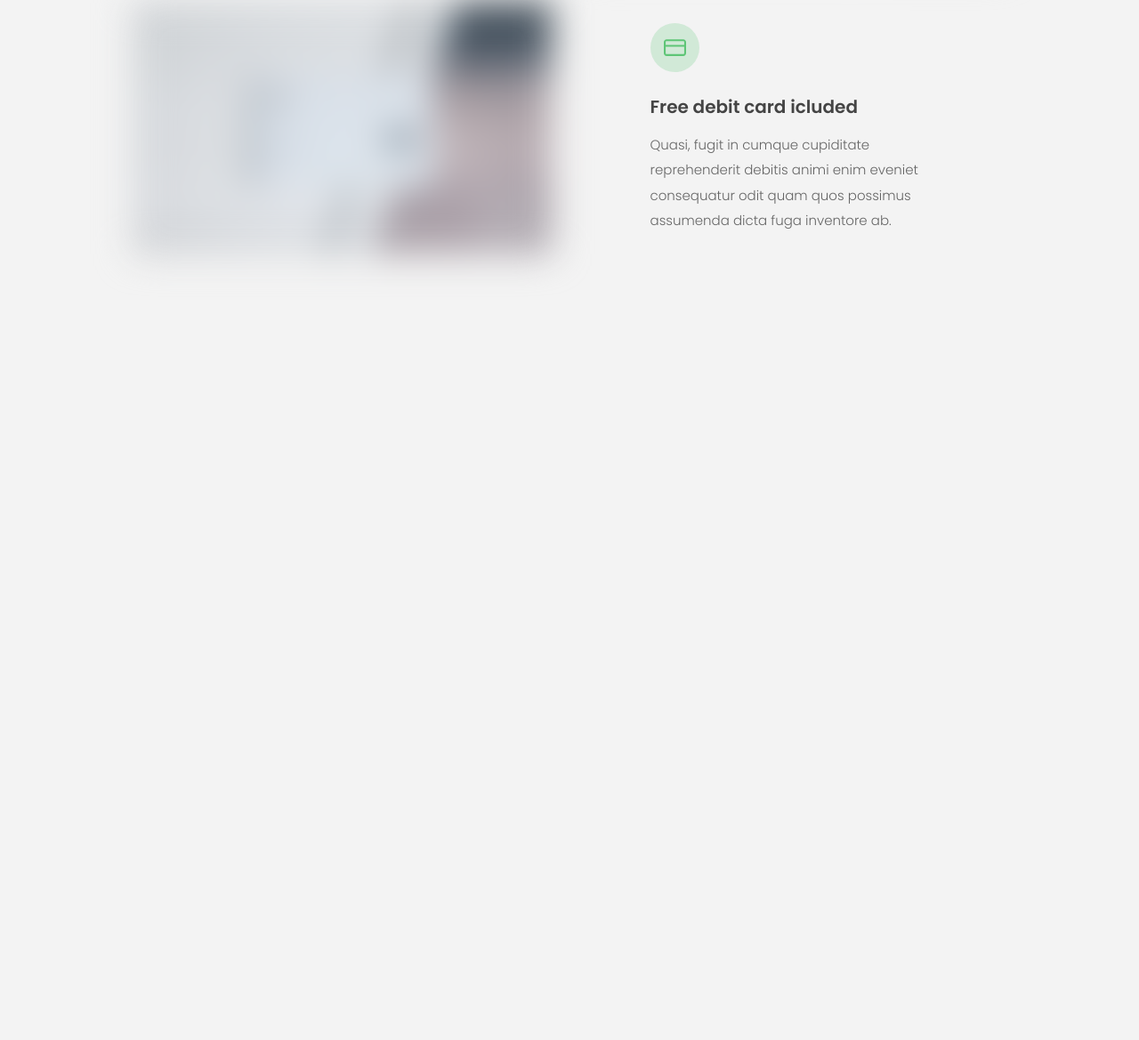
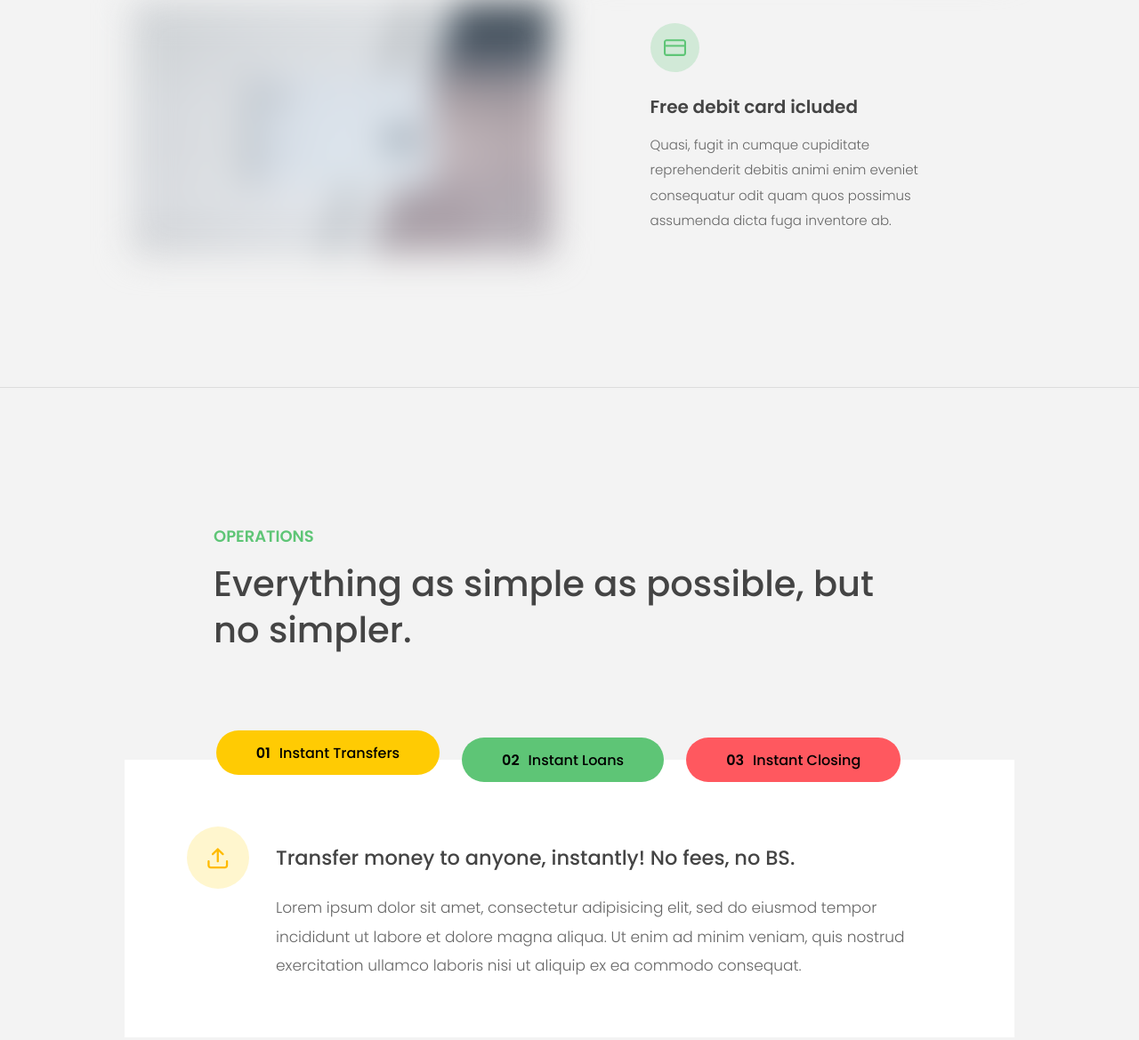
Before and after one commit to paukrol/Bankist-Website, a plain HTML site: page index.html in a window 1280 px wide. Shown: the part 1820-2989 px from the top of the page at 89% size. Before the commit the page ends 2255 px from the top, so only its background shows below. Drawn offline with Linux system fonts and the light colour scheme.

Commit message:
html, css: section 2: operations

```diff
--- a/index.html
+++ b/index.html
@@ -109,5 +109,85 @@
         </div>
       </div>
     </section>
+
+    <section class="section" id="section--2">
+      <div class="section__title">
+        <h2 class="section__description">Operations</h2>
+        <h3 class="section__header">
+          Everything as simple as possible, but no simpler.
+        </h3>
+      </div>
+
+      <div class="operations">
+        <div class="operations__tab-container">
+          <button
+            class="
+              btn
+              operations__tab operations__tab--1 operations__tab--active
+            "
+            data-tab="1"
+          >
+            <span>01</span>Instant Transfers
+          </button>
+          <button class="btn operations__tab operations__tab--2" data-tab="2">
+            <span>02</span>Instant Loans
+          </button>
+          <button class="btn operations__tab operations__tab--3" data-tab="3">
+            <span>03</span>Instant Closing
+          </button>
+        </div>
+
+        <div
+          class="
+            operations__content
+            operations__content--1
+            operations__content--active
+          "
+        >
+          <div class="operations__icon operations__icon--1">
+            <svg><use href="img/icons.svg#icon-upload"></use></svg>
+          </div>
+          <h5 class="operations__header">
+            Transfer money to anyone, instantly! No fees, no BS.
+          </h5>
+          <p class="operations__description">
+            Lorem ipsum dolor sit amet, consectetur adipisicing elit, sed do
+            eiusmod tempor incididunt ut labore et dolore magna aliqua. Ut enim
+            ad minim veniam, quis nostrud exercitation ullamco laboris nisi ut
+            aliquip ex ea commodo consequat.
+          </p>
+        </div>
+
+        <div class="operations__content operations__content--2">
+          <div class="operations__icon operations__icon--2">
+            <svg><use href="img/icons.svg#icon-home"></use></svg>
+          </div>
+          <h5 class="operations__header">
+            Buy a home or make your dreams come true, with instant loans.
+          </h5>
+          <p class="operations__description">
+            Duis aute irure dolor in reprehenderit in voluptate velit esse
+            cillum dolore eu fugiat nulla pariatur. Excepteur sint occaecat
+            cupidatat non proident, sunt in culpa qui officia deserunt mollit
+            anim id est laborum.
+          </p>
+        </div>
+
+        <div class="operations__content operations__content--3">
+          <div class="operations__icon operations__icon--3">
+            <svg><use href="img/icons.svg#icon-user-x"></use></svg>
+          </div>
+          <h5 class="operations__header">
+            No longer need your account? No problem! Close it instantly.
+          </h5>
+          <p class="operations__description">
+            Excepteur sint occaecat cupidatat non proident, sunt in culpa qui
+            officia deserunt mollit anim id est laborum. Ut enim ad minim
+            veniam, quis nostrud exercitation ullamco laboris nisi ut aliquip ex
+            ea commodo consequat.
+          </p>
+        </div>
+      </div>
+    </section>
   </body>
 </html>
--- a/style.css
+++ b/style.css
@@ -233,3 +233,126 @@ img {
 .lazy-img {
   filter: blur(20px);
 }
+
+/* OPERATIONS */
+.operations {
+  max-width: 100rem;
+  margin: 12rem auto 0 auto;
+  background-color: #fff;
+}
+
+.operations__tab-container {
+  display: flex;
+  justify-content: center;
+}
+
+.btn {
+  display: inline-block;
+  background-color: var(--color-primary);
+  font-size: 1.6rem;
+  font-family: inherit;
+  font-weight: 500;
+  border: none;
+  padding: 1.25rem 4.5rem;
+  border-radius: 10rem;
+  cursor: pointer;
+  transition: all 0.3s;
+}
+
+.btn:hover {
+  background-color: var(--color-primary-darker);
+}
+
+.operations__tab {
+  margin-right: 2.5rem;
+  transform: translateY(-50%);
+}
+
+.operations__tab span {
+  margin-right: 1rem;
+  font-weight: 600;
+  display: inline-block;
+}
+
+.operations__tab--1 {
+  background-color: var(--color-secondary);
+}
+
+.operations__tab--1:hover {
+  background-color: var(--color-secondary-darker);
+}
+
+.operations__tab--3 {
+  background-color: var(--color-tertiary);
+}
+
+.operations__tab--3:hover {
+  background-color: var(--color-tertiary-darker);
+}
+
+.operations__tab--active {
+  transform: translateY(-66%);
+}
+
+.operations__content {
+  display: none;
+
+  /* JUST PRESENTATIONAL */
+  font-size: 1.7rem;
+  padding: 2.5rem 7rem 6.5rem 7rem;
+}
+
+.operations__content--active {
+  display: grid;
+  grid-template-columns: 7rem 1fr;
+  column-gap: 3rem;
+  row-gap: 0.5rem;
+  align-items: center;
+}
+
+.operations__icon {
+  display: flex;
+  justify-content: center;
+  align-items: center;
+  width: 7rem;
+  height: 7rem;
+  border-radius: 50%;
+}
+
+.operations__icon svg {
+  width: 2.75rem;
+  height: 2.75rem;
+}
+
+.operations__header {
+  font-size: 2.25rem;
+  font-weight: 500;
+}
+
+.operations__description {
+  grid-column: 2;
+}
+
+.operations__icon--1 {
+  background-color: var(--color-secondary-opacity);
+}
+
+.operations__icon--2 {
+  background-color: var(--color-primary-opacity);
+}
+
+.operations__icon--3 {
+  background-color: var(--color-tertiary-opacity);
+}
+
+.operations__icon--1 svg {
+  fill: var(--color-secondary-darker);
+}
+
+.operations__icon--2 svg {
+  fill: var(--color-primary);
+}
+
+.operations__icon--3 svg {
+  fill: var(--color-tertiary);
+}
```
